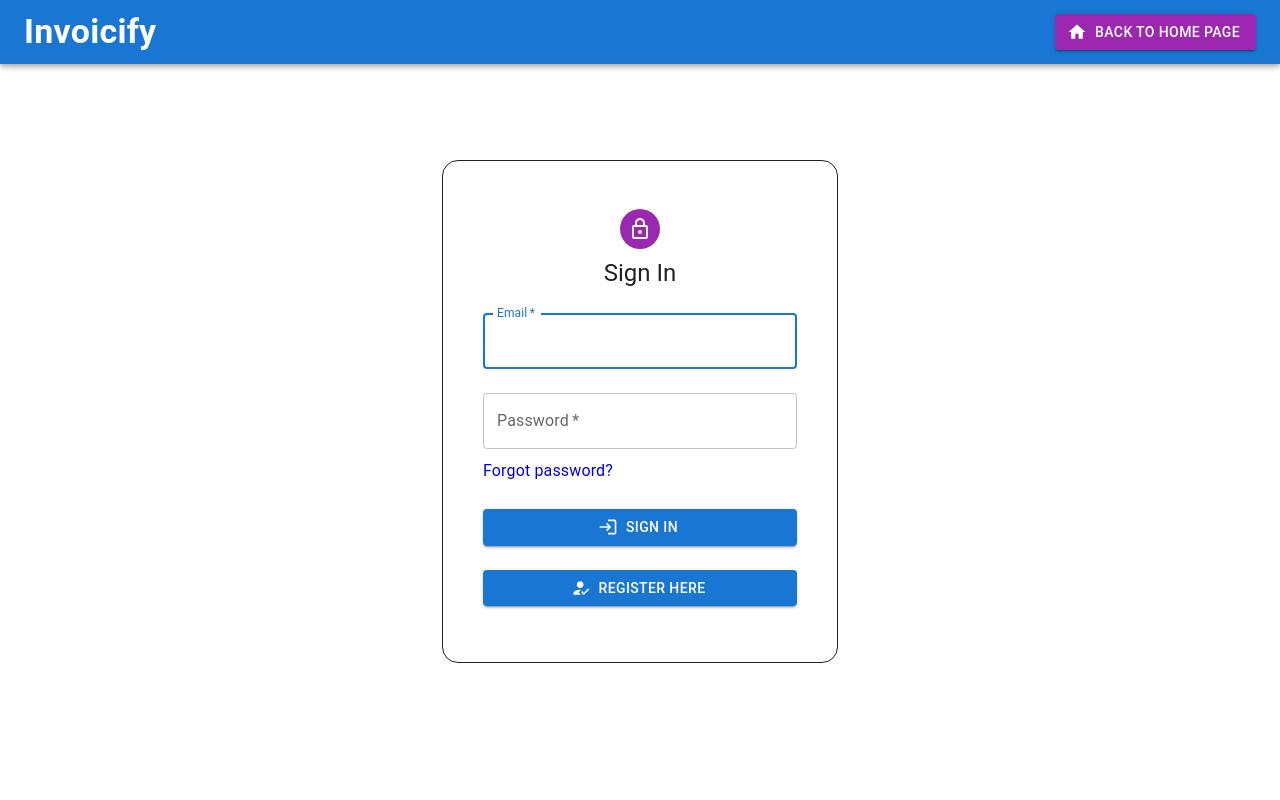
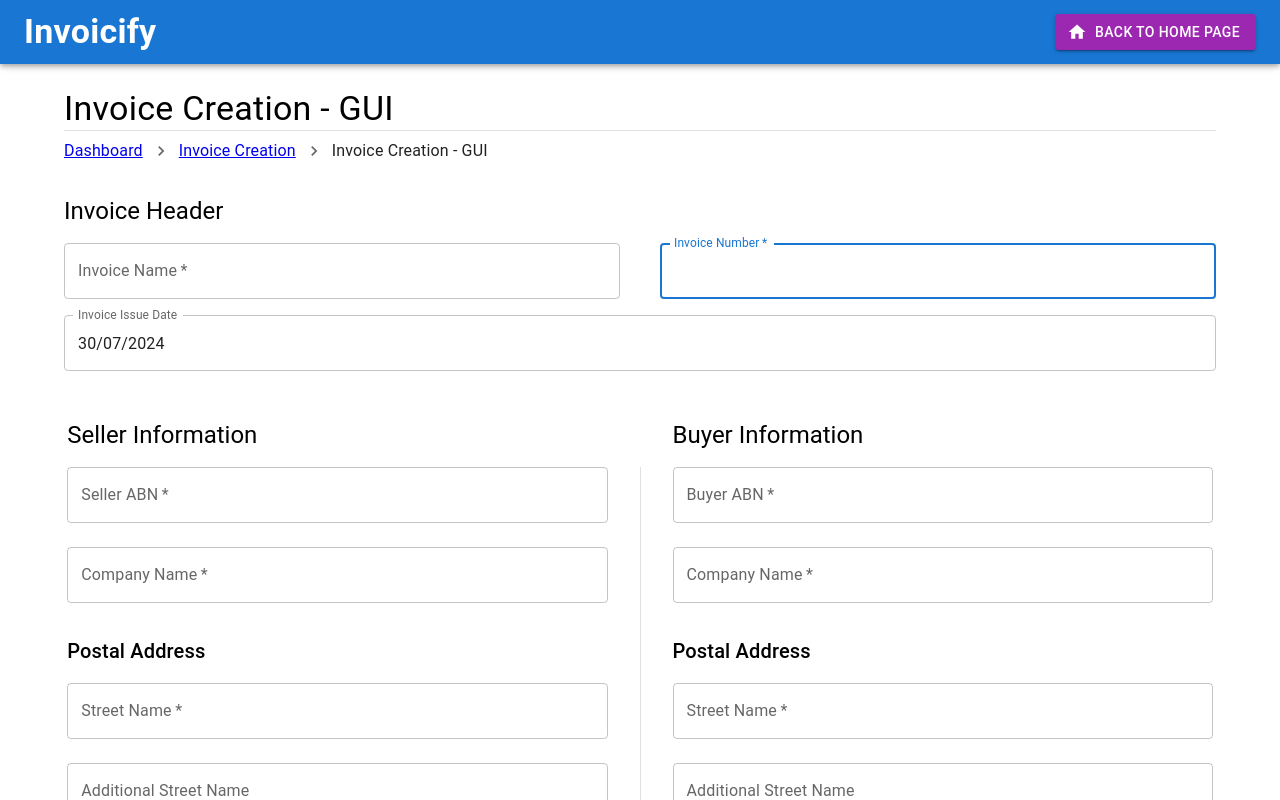
Before and after one commit to Nathan-CSE/Invoicify, a React (Create React App) app in the folder frontend/: page /invoice-creation-GUI in a window 1280 px wide. Before the commit this address led to /sign-in. Shown: the top 800 px of the page. Built offline with nearby package versions, Linux system fonts and the light colour scheme.

Commit message:
Bug fixes

```diff
--- a/frontend/src/pages/HistoryPreviewInvoice.tsx
+++ b/frontend/src/pages/HistoryPreviewInvoice.tsx
@@ -133,7 +133,7 @@ export default function HistoryPreviewInvoice(props: { token: string }) {
           )}`;
         } else {
           const val = value ? value : '';
-          console.log(val);
+          // console.log(val);
           formattedString += `${indent}${key}: ${val}\n`;
         }
       }
--- a/frontend/src/pages/InvoiceCreation/CreationGUI.tsx
+++ b/frontend/src/pages/InvoiceCreation/CreationGUI.tsx
@@ -49,7 +49,7 @@ export default function CreationGUI(props: {
   data: any;
   id: number;
 }) {
-  useAuth(props.token);
+  // useAuth(props.token);
 
   const [loading, setLoading] = React.useState(false);
   const [loadingMsg, setLoadingMsg] = React.useState<string>('');
@@ -86,6 +86,9 @@ export default function CreationGUI(props: {
   const [sellerCountry, setSellerCountry] = React.useState('');
   const [buyerCountry, setBuyerCountry] = React.useState('');
   const [vatRate, setVatRate] = React.useState<number>(0);
+
+  const [priceTotal, setPriceTotal] = React.useState<number>(0);
+  const [itemGST, setItemGST] = React.useState<number>(0);
   const [rows, setRows] = React.useState([
     {
       id: 1,
@@ -112,6 +115,7 @@ export default function CreationGUI(props: {
   // console.log(fields);
 
   React.useEffect(() => {
+    if (props.editFlag) {
       console.log(fields);
       const dateString = fields?.IssueDate || '';
       const [day, month, year] = dateString.split('/');
@@ -126,8 +130,8 @@ export default function CreationGUI(props: {
         ] || ''
       );
       setSellerName(
-      fields?.AccountingSupplierParty.Party.PartyLegalEntity.RegistrationName ||
-        ''
+        fields?.AccountingSupplierParty.Party.PartyLegalEntity
+          .RegistrationName || ''
       );
       setSellerStreetName(
         fields?.AccountingSupplierParty.Party.PostalAddress.StreetName || ''
@@ -149,8 +153,8 @@ export default function CreationGUI(props: {
         ] || ''
       );
       setBuyerName(
-      fields?.AccountingCustomerParty.Party.PartyLegalEntity.RegistrationName ||
-        ''
+        fields?.AccountingCustomerParty.Party.PartyLegalEntity
+          .RegistrationName || ''
       );
       setBuyerStreetName(
         fields?.AccountingCustomerParty.Party.PostalAddress.StreetName || ''
@@ -174,48 +178,56 @@ export default function CreationGUI(props: {
         fields?.AccountingCustomerParty.Party.PostalAddress.Country
           .IdentificationCode || ''
       );
+
       const selectedCountry = buyerCountry as keyof typeof vatRates;
       setVatRate(vatRates[selectedCountry]);
-    console.log('VAT RATE:' + vatRate);
-    console.log('SELLER:' + sellerCountry);
-    console.log('BUYER:' + buyerCountry);
+      // console.log('VAT RATE:' + vatRate);
+      // console.log('SELLER:' + sellerCountry);
+      // console.log('BUYER:' + buyerCountry);
       if (Array.isArray(fields?.InvoiceLine)) {
         // console.log(rows);
         let tempRows = rows;
         let firstFlag = true;
+        console.log(fields?.InvoiceLine);
         fields?.InvoiceLine.forEach((item: any) => {
+          console.log(item);
+          // console.log('GST' + itemGST);
+          // console.log('Price' + priceTotal);
           if (firstFlag) {
             const newRow = {
-            id: 1,
+              id: parseInt(item.ID) + 1,
+              quantity: parseInt(item?.InvoicedQuantity['@value'], 10) || 0,
+              unitCode: item?.InvoicedQuantity.unitCode || '',
+              item: item?.Item.Name || '',
+              description: item?.Item.Description || '',
+              unitPrice: parseFloat(item?.Price?.PriceAmount['@value']) || 0.0,
+              GST: parseFloat(item.Item.ClassifiedTaxCategory?.Percent) || 0.0,
+              totalPrice:
+                ((parseFloat(item?.Price?.PriceAmount['@value']) || 0.0) +
+                  (parseFloat(item.Item.ClassifiedTaxCategory?.Percent) ||
+                    0.0)) *
+                (parseInt(item?.InvoicedQuantity['@value'], 10) || 0),
+            };
+            firstFlag = false;
+            // setRows([...rows, newRow]);
+            tempRows = [newRow];
+            setNextId(nextId + 1);
+            // console.log(tempRows);
+            // console.log(rows);
+          } else {
+            const newRow = {
+              id: parseInt(item.ID) + 1,
               quantity: parseInt(item?.InvoicedQuantity['@value'], 10),
               unitCode: item?.InvoicedQuantity.unitCode,
               item: item?.Item.Name || '',
               description: item?.Item.Description || '',
-            unitPrice: parseInt(item?.Price.PriceAmount['@value'], 10),
-            GST:
-              (Number(fields?.InvoiceLine.Price.PriceAmount['@value']) *
-                Number(fields?.TaxTotal.TaxSubtotal.TaxCategory.Percent)) /
-              100,
-            totalPrice: fields?.InvoiceLine.LineExtensionAmount['@value'],
-          };
-          firstFlag = false;
-          // setRows([...rows, newRow]);
-          tempRows = [newRow];
-          console.log(tempRows);
-          // console.log(rows);
-        } else {
-          const newRow = {
-            id: nextId,
-            quantity: parseInt(item?.InvoicedQuantity['@value'], 10),
-            unitCode: item?.InvoicedQuantity.unitCode,
-            item: item?.Item.Name || '',
-            description: item?.Item.Description || '',
-            unitPrice: parseInt(item?.Price.PriceAmount['@value'], 10),
-            GST:
-              (Number(fields?.InvoiceLine.Price.PriceAmount['@value']) *
-                Number(fields?.TaxTotal.TaxSubtotal.TaxCategory.Percent)) /
-              100,
-            totalPrice: fields?.InvoiceLine.LineExtensionAmount['@value'],
+              unitPrice: parseFloat(item?.Price?.PriceAmount['@value']) || 0.0,
+              GST: parseFloat(item.Item.ClassifiedTaxCategory?.Percent) || 0.0,
+              totalPrice:
+                ((parseFloat(item?.Price?.PriceAmount['@value']) || 0.0) +
+                  (parseFloat(item.Item.ClassifiedTaxCategory?.Percent) ||
+                    0.0)) *
+                (parseInt(item?.InvoicedQuantity['@value'], 10) || 0),
             };
             tempRows.push(newRow);
             // setRows([...rows, newRow]);
@@ -252,6 +264,7 @@ export default function CreationGUI(props: {
           rows.forEach((row) => {
             handleCellValueChange(row);
           });
+        }
       }
     }
   }, [fields, buyerCountry, vatRate]);
--- a/frontend/src/pages/InvoiceEdit.tsx
+++ b/frontend/src/pages/InvoiceEdit.tsx
@@ -4,7 +4,7 @@ import { useLocation } from 'react-router-dom';
 import useAuth from './useAuth';
 
 export default function InvoiceEdit(props: { token: string }) {
-  useAuth(props.token);
+  // useAuth(props.token);
   const location = useLocation();
 
   return (
--- a/frontend/src/pages/InvoiceManagementPage.tsx
+++ b/frontend/src/pages/InvoiceManagementPage.tsx
@@ -24,7 +24,7 @@ import PrintableInvoice from '../components/PrintableInvoice';
 import FilterListIcon from '@mui/icons-material/FilterList';
 import LoadingDialog from '../components/LoadingDialog';
 import ReceiptIcon from '@mui/icons-material/Receipt';
-import { AiOutlineFieldNumber } from "react-icons/ai";
+import { AiOutlineFieldNumber } from 'react-icons/ai';
 import NumbersIcon from '@mui/icons-material/Numbers';
 import TagIcon from '@mui/icons-material/Tag';
 import CancelIcon from '@mui/icons-material/Cancel';
@@ -33,7 +33,7 @@ import CheckCircleIcon from '@mui/icons-material/CheckCircle';
 import useAuth from './useAuth';
 
 export default function InvoiceManagement(props: { token: string }) {
-  useAuth(props.token);
+  // useAuth(props.token);
 
   const navigate = useNavigate();
   const [loading, setLoading] = React.useState(false);
@@ -185,15 +185,27 @@ export default function InvoiceManagement(props: { token: string }) {
               }}
             >
               <InvoiceSvg />
-              <Box sx={{ display: 'flex', ml: 1, flexDirection: 'column', textAlign: 'left' }}>
-                <Stack direction='row' spacing={1} sx={{ mt: 3 }} alignItems="center">
+              <Box
+                sx={{
+                  display: 'flex',
+                  ml: 1,
+                  flexDirection: 'column',
+                  textAlign: 'left',
+                }}
+              >
+                <Stack
+                  direction='row'
+                  spacing={1}
+                  sx={{ mt: 3 }}
+                  alignItems='center'
+                >
                   <ReceiptIcon />
                   <Typography variant='h6' component='div'>
                     {items.name}
                   </Typography>
                 </Stack>
 
-                <Stack direction='row' spacing={1.25} alignItems="center">
+                <Stack direction='row' spacing={1.25} alignItems='center'>
                   <TagIcon style={{ fontSize: 20, marginLeft: 2 }} />
                   <Typography variant='h6' component='div'>
                     ID: {items.id}
@@ -202,14 +214,24 @@ export default function InvoiceManagement(props: { token: string }) {
 
                 {items.is_ready ? (
                   <>
-                    <Stack direction='row' spacing={1} sx={{ my: 1 }} alignItems="center">
+                    <Stack
+                      direction='row'
+                      spacing={1}
+                      sx={{ my: 1 }}
+                      alignItems='center'
+                    >
                       <CheckCircleIcon />
                       <Typography variant='subtitle1' gutterBottom>
                         Status: Validated
                       </Typography>
                     </Stack>
 
-                    <Stack direction='row' spacing={1} sx={{ mb: 1 }} alignItems="center">
+                    <Stack
+                      direction='row'
+                      spacing={1}
+                      sx={{ mb: 1 }}
+                      alignItems='center'
+                    >
                       <RuleIcon />
                       <Typography variant='subtitle1' gutterBottom>
                         Rule: {items.rule}
@@ -218,7 +240,12 @@ export default function InvoiceManagement(props: { token: string }) {
                   </>
                 ) : (
                   <>
-                    <Stack direction='row' spacing={1} sx={{ mb: 1 }} alignItems="center">
+                    <Stack
+                      direction='row'
+                      spacing={1}
+                      sx={{ mb: 1 }}
+                      alignItems='center'
+                    >
                       <CancelIcon />
                       <Typography variant='subtitle1' gutterBottom>
                         Status: Unvalidated
@@ -227,7 +254,6 @@ export default function InvoiceManagement(props: { token: string }) {
                   </>
                 )}
               </Box>
-
             </CardContent>
           </CardActionArea>
         </Card>
@@ -254,7 +280,7 @@ export default function InvoiceManagement(props: { token: string }) {
   return (
     <>
       <LoadingDialog open={loading} message='Retrieving invoices...' />
-      <Container maxWidth="lg" sx={{ marginTop: 11, position: 'relative' }}>
+      <Container maxWidth='lg' sx={{ marginTop: 11, position: 'relative' }}>
         <Box
           sx={{
             display: 'flex',
@@ -278,7 +304,7 @@ export default function InvoiceManagement(props: { token: string }) {
             onCancel={handleCancelFilter}
           />
         </Box>
-        <Divider sx={{  width: '100%' }} />
+        <Divider sx={{ width: '100%' }} />
         <Breadcrumbs
           aria-label='breadcrumb'
           separator={<NavigateNextIcon fontSize='small' />}
```
Lines whose indentation alone changed are shown as unchanged.
